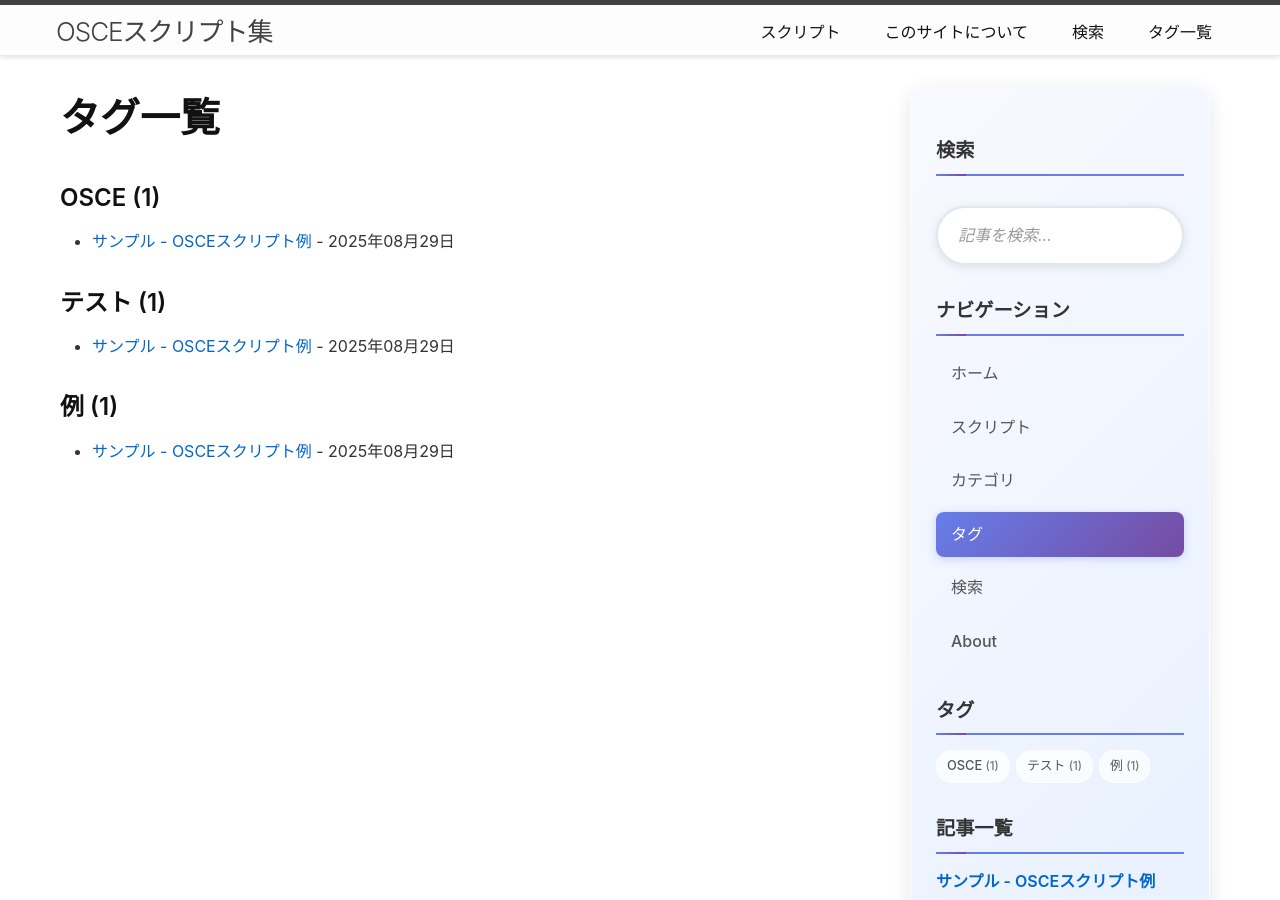
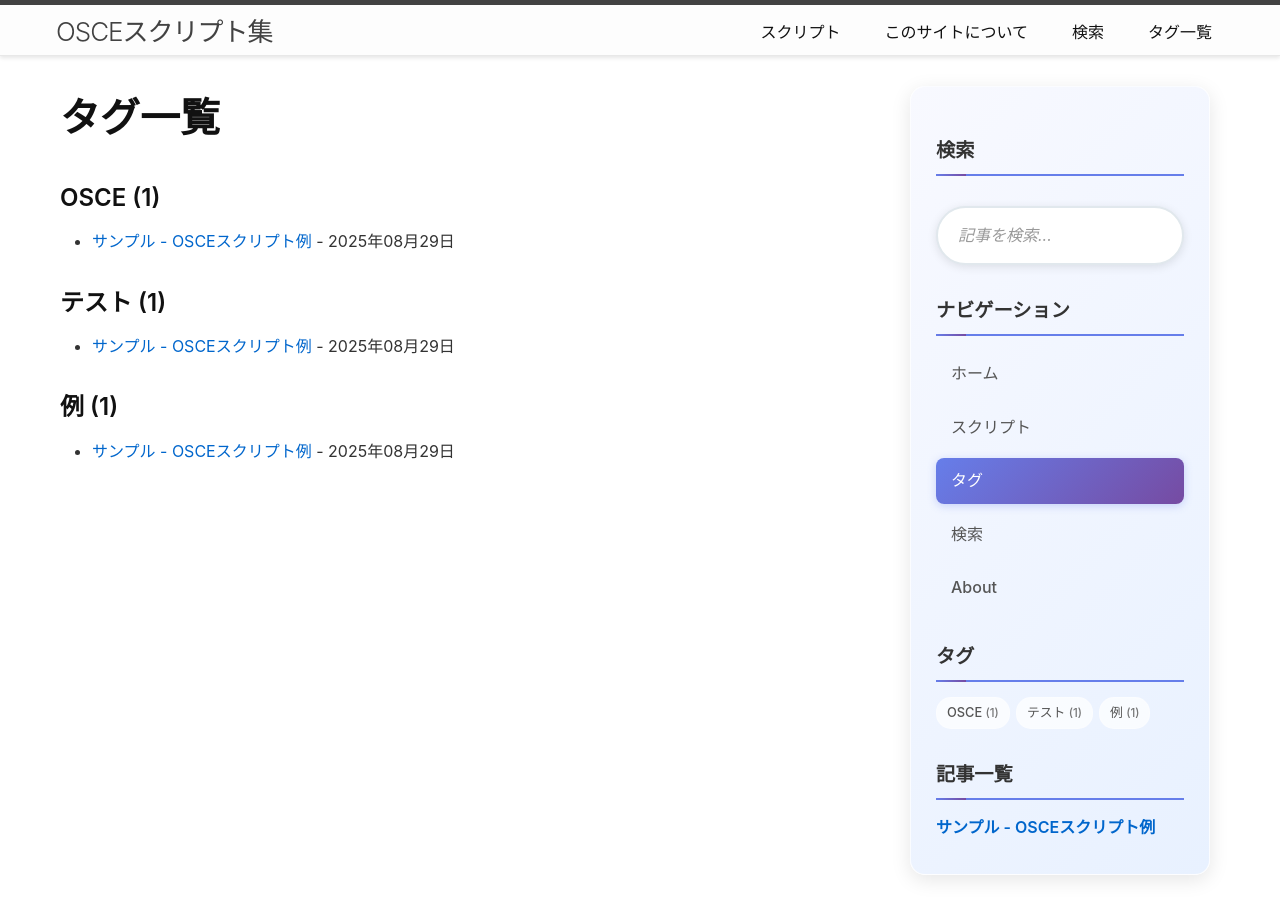
Before and after one commit to ymd000/OSCE, a Jekyll site: the page built from tags.html, in a window 1280 px wide and 900 px high. Built offline with Jekyll 4.4.1, drawn with Linux system fonts in a browser that asks for light colours.

Commit message:
Fix: delete categories in sidebar

```diff
--- a/_includes/sidebar.html
+++ b/_includes/sidebar.html
@@ -14,7 +14,6 @@
       <ul>
         <li><a href="{{ '/' | relative_url }}" {% if page.url == '/' %}class="current"{% endif %}>ホーム</a></li>
         <li><a href="{{ '/script/' | relative_url }}" {% if page.url == '/script/' %}class="current"{% endif %}>スクリプト</a></li>
-        <li><a href="{{ '/categories/' | relative_url }}" {% if page.url == '/categories/' %}class="current"{% endif %}>カテゴリ</a></li>
         <li><a href="{{ '/tags/' | relative_url }}" {% if page.url == '/tags/' %}class="current"{% endif %}>タグ</a></li>
         <li><a href="{{ '/search/' | relative_url }}" {% if page.url == '/search/' %}class="current"{% endif %}>検索</a></li>
         <li><a href="{{ '/about/' | relative_url }}" {% if page.url == '/about/' %}class="current"{% endif %}>About</a></li>
```
